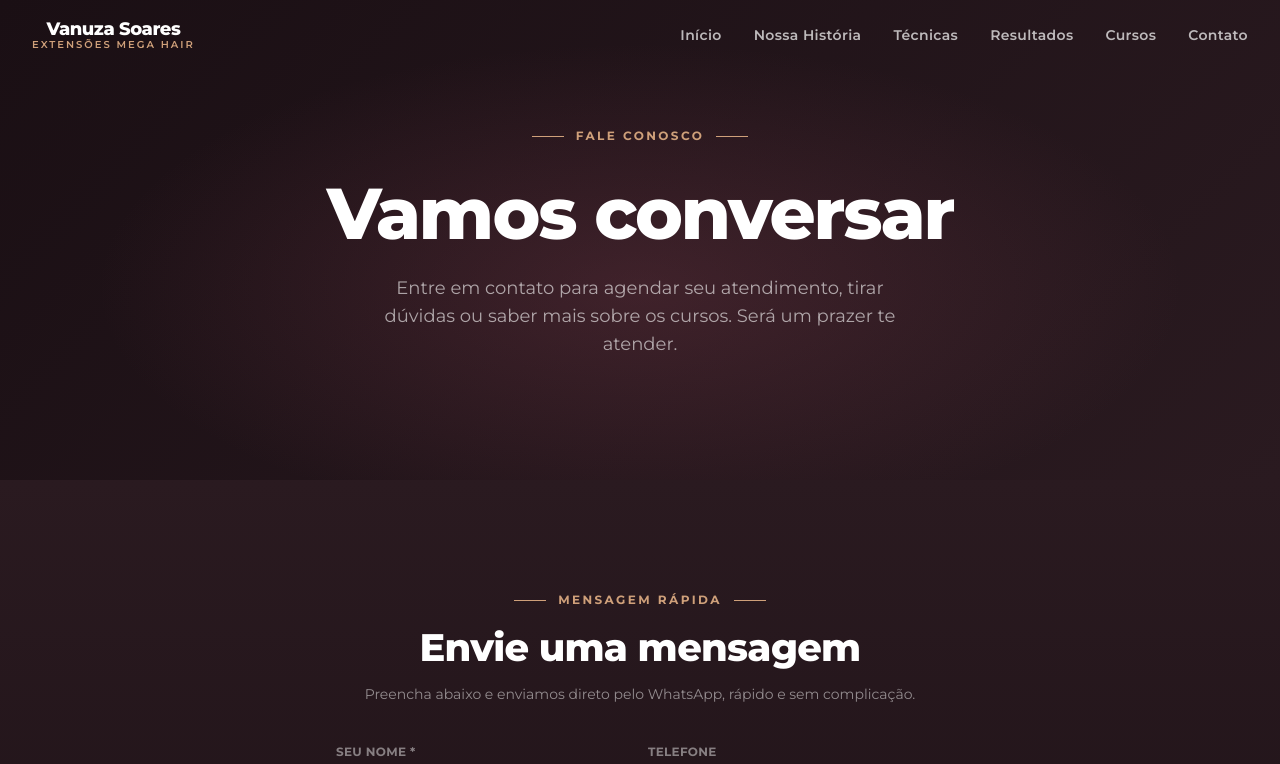
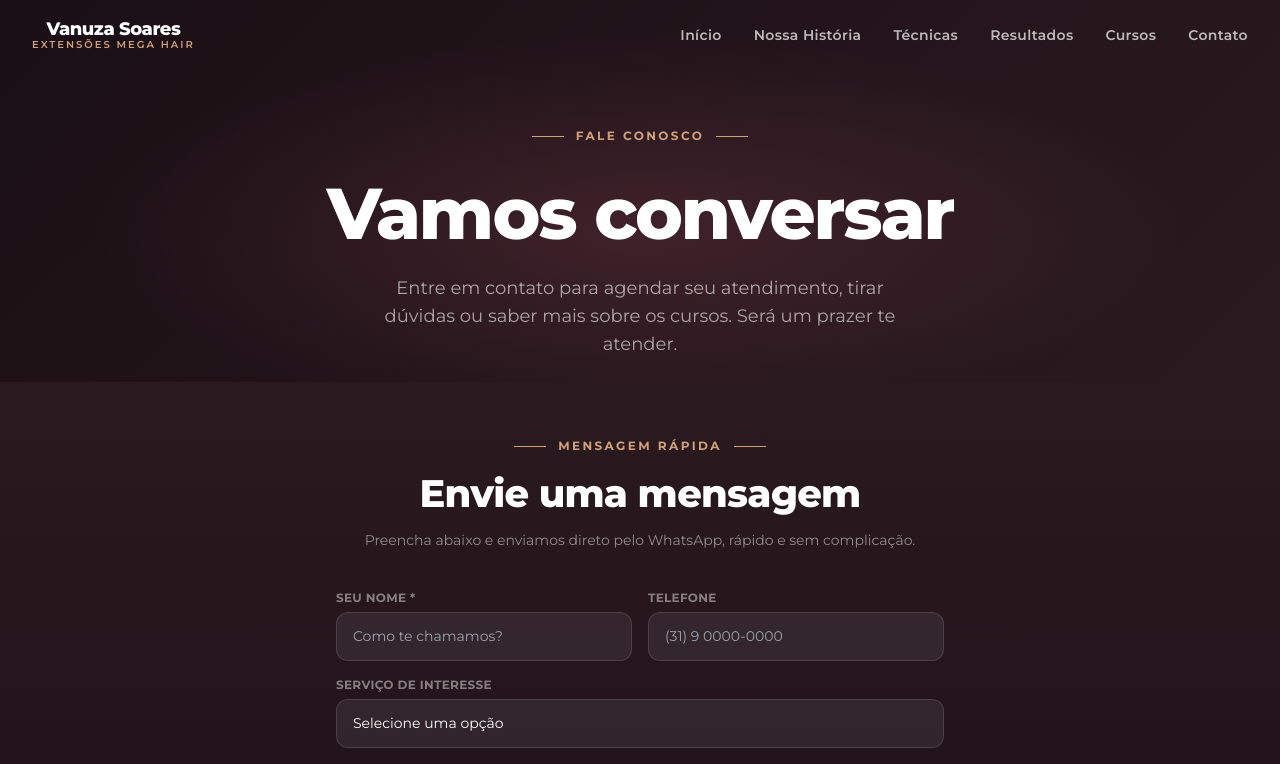
Before and after one commit to wagnersilvausa/VanuzaSoaresExtensoes, a Next.js app: page /contato in a window 1280 px wide. Shown: the top 764 px of the page. Built offline with nearby package versions, Linux system fonts and the light colour scheme.

Commit message:
Fix: reduzir espaço excessivo entre hero e seção de contato

```diff
--- a/app/contato/page.tsx
+++ b/app/contato/page.tsx
@@ -14,14 +14,14 @@ export default function Contato() {
 
       {/* Hero */}
       <section
-        className="relative min-h-[50vh] sm:min-h-[60vh] flex items-start overflow-hidden"
+        className="relative flex items-start overflow-hidden"
         style={{ background: 'linear-gradient(135deg, #1a0f14 0%, #2a1a20 100%)' }}
       >
         <div
           className="absolute inset-0 pointer-events-none"
           style={{ background: 'radial-gradient(ellipse at 50% 60%, rgba(152,73,92,0.25) 0%, transparent 60%)' }}
         />
-        <div className="relative max-w-4xl mx-auto px-5 sm:px-8 text-center w-full pt-28 sm:pt-32 pb-12 sm:pb-16">
+        <div className="relative max-w-4xl mx-auto px-5 sm:px-8 text-center w-full pt-28 sm:pt-32 pb-4 sm:pb-6">
           <div className="flex items-center justify-center gap-3 mb-6">
             <div className="h-px w-8" style={{ background: 'var(--gold)' }} />
             <p className="text-xs font-bold uppercase tracking-[0.2em]" style={{ color: 'var(--gold)' }}>
@@ -43,7 +43,7 @@ export default function Contato() {
 
       {/* Form section */}
       <section
-        className="py-20 sm:py-28"
+        className="pt-10 sm:pt-14 pb-20 sm:pb-28"
         style={{ background: 'linear-gradient(180deg, #2a1a20 0%, #1a0f14 100%)' }}
       >
         <div className="max-w-2xl mx-auto px-5 sm:px-8">
```
